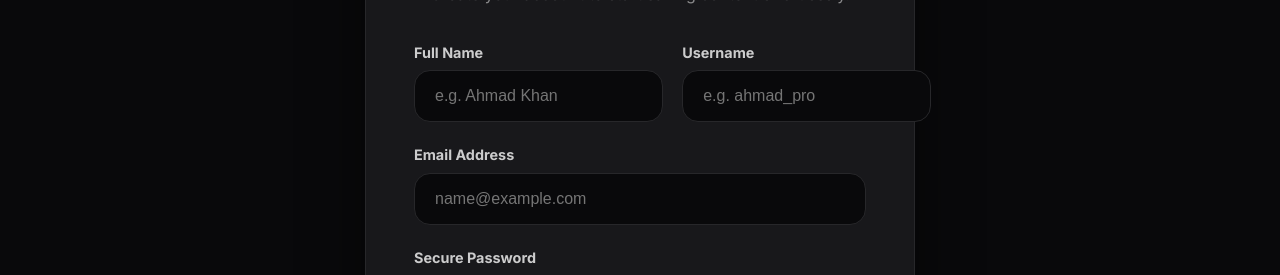
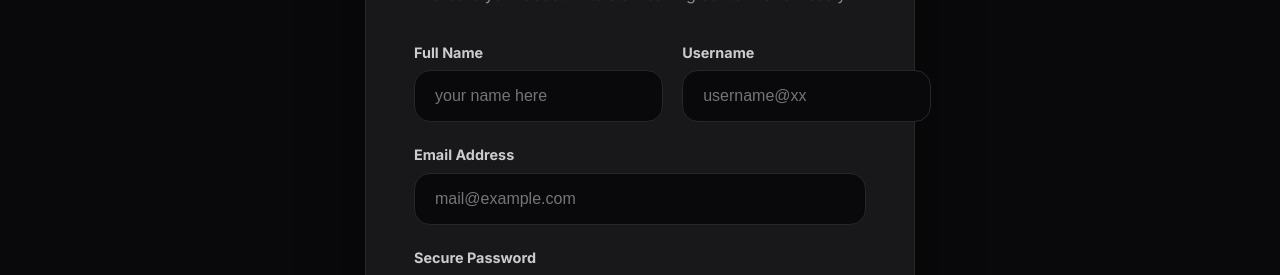
Before and after one commit to thisisahmad24/snap-save-pro, a Next.js app in the folder frontend/: page /signup in a window 1280 px wide. Shown: the part 265-540 px from the top of the page. Built offline with nearby package versions, Linux system fonts and the light colour scheme; no server answers.

Commit message:
placeholders fixed manually for more professional look in signup form

```diff
--- a/frontend/src/app/signup/page.tsx
+++ b/frontend/src/app/signup/page.tsx
@@ -77,7 +77,7 @@ export default function Signup() {
                 <label style={{ fontSize: '0.9rem', fontWeight: 700, opacity: 0.8 }}>Full Name</label>
                 <input
                   type="text"
-                  placeholder="e.g. Ahmad Khan"
+                  placeholder="your name here"
                   value={fullName}
                   onChange={(e) => setFullName(e.target.value)}
                   required
@@ -88,7 +88,7 @@ export default function Signup() {
                 <label style={{ fontSize: '0.9rem', fontWeight: 700, opacity: 0.8 }}>Username</label>
                 <input
                   type="text"
-                  placeholder="e.g. ahmad_pro"
+                  placeholder="username@xx"
                   value={username}
                   onChange={(e) => setUsername(e.target.value)}
                   required
@@ -101,7 +101,7 @@ export default function Signup() {
               <label style={{ fontSize: '0.9rem', fontWeight: 700, opacity: 0.8 }}>Email Address</label>
               <input
                 type="email"
-                placeholder="name@example.com"
+                placeholder="mail@example.com"
                 value={email}
                 onChange={(e) => setEmail(e.target.value)}
                 required
```
